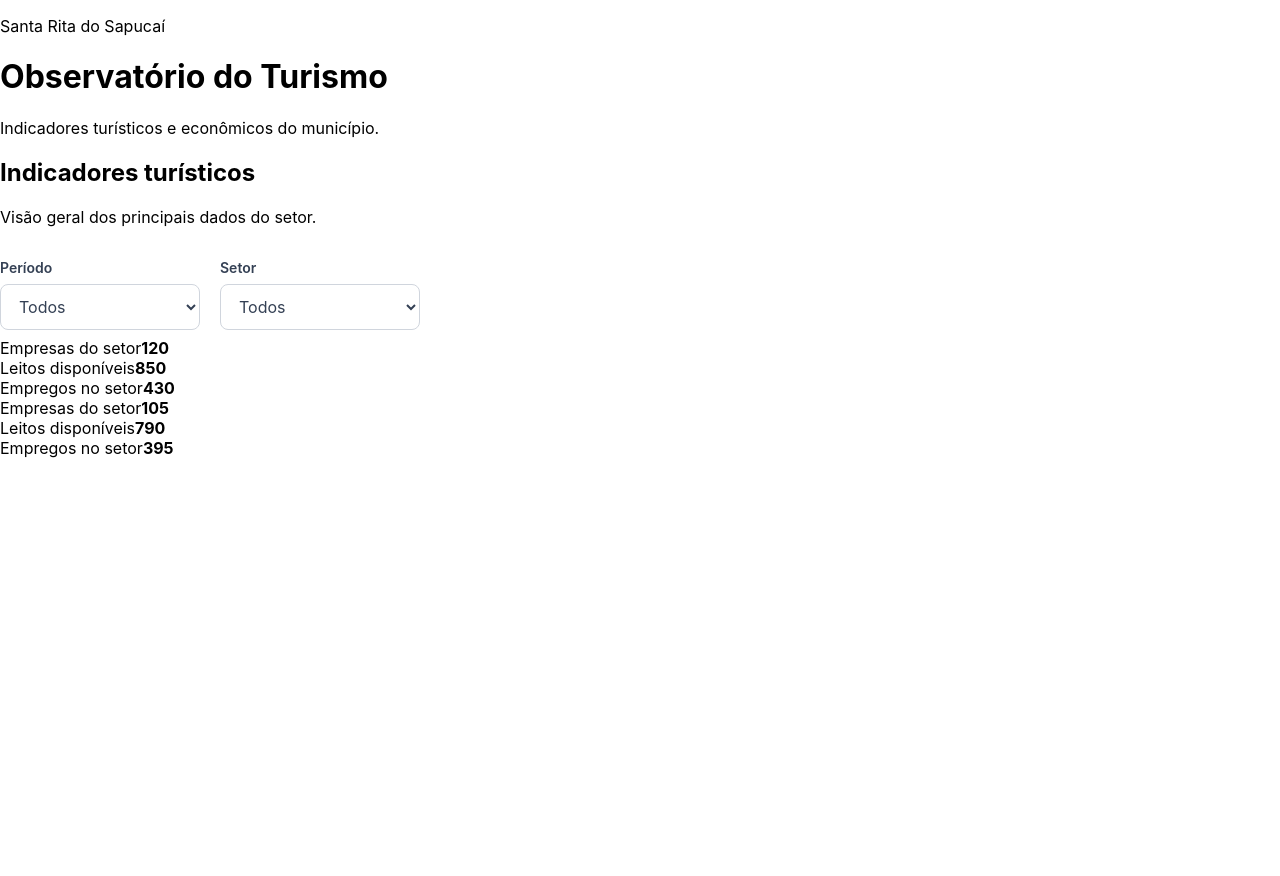
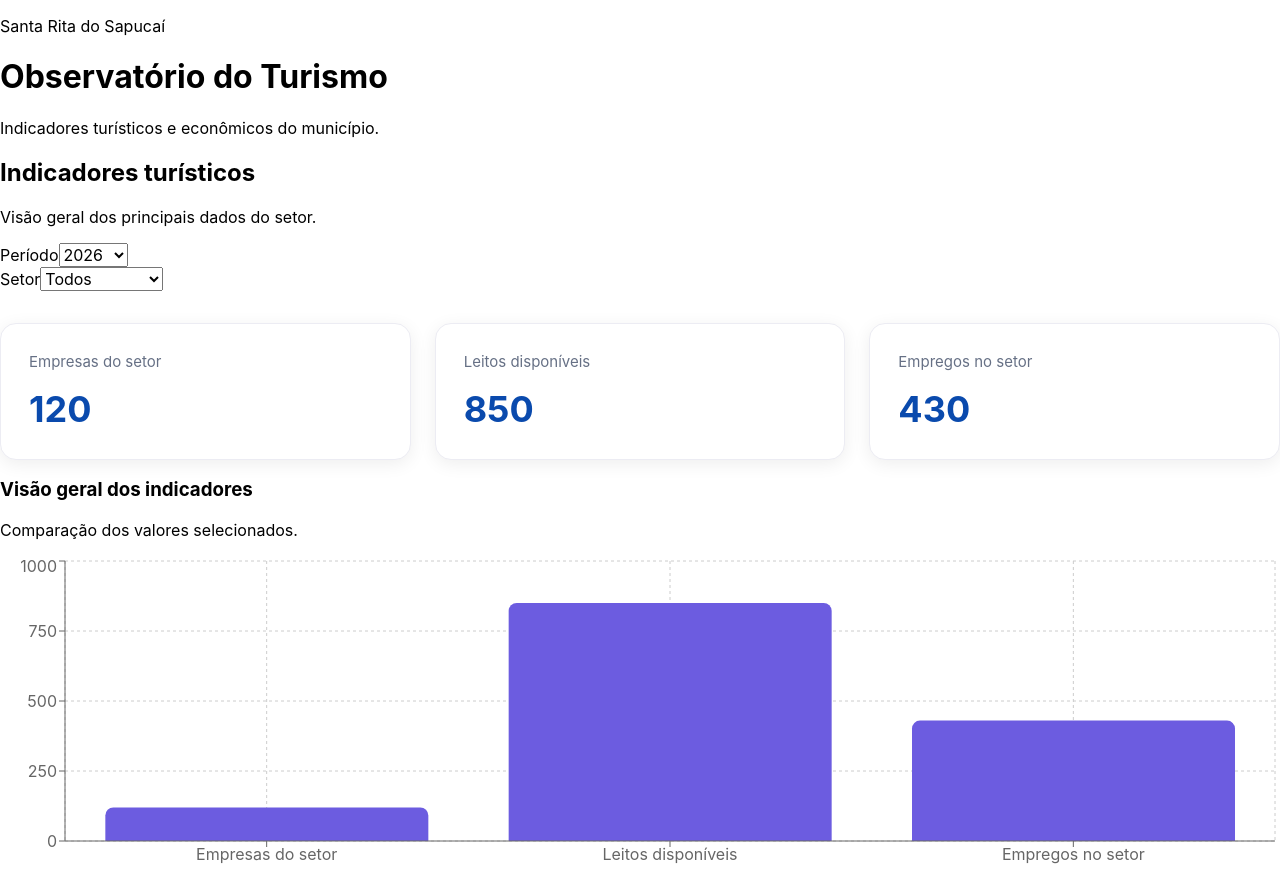
Before and after one commit to GabrielGuimaraes12/observatorio-turismo-srs, a React (Vite) app in the folder frontend/: page / in a window 1280 px wide. Before the commit the page ends 816 px from the top, so only its background shows below. Built offline with nearby package versions, Linux system fonts and the light colour scheme.

Commit message:
feat: add indicators chart to dashboard

```diff
--- /dev/null
+++ b/frontend/src/components/dashboard/IndicatorsChart.tsx
@@ -0,0 +1,45 @@
+import {
+  BarChart,
+  Bar,
+  XAxis,
+  YAxis,
+  CartesianGrid,
+  Tooltip,
+  ResponsiveContainer,
+} from 'recharts';
+
+interface ChartItem {
+  name: string;
+  value: number;
+}
+
+interface IndicatorsChartProps {
+  data: ChartItem[];
+}
+
+export function IndicatorsChart({ data }: IndicatorsChartProps) {
+  return (
+    <div className="chart-card">
+      <div className="chart-header">
+        <h3>Visão geral dos indicadores</h3>
+        <p>Comparação dos valores selecionados.</p>
+      </div>
+
+      <div className="chart-container">
+        <ResponsiveContainer width="100%" height={320}>
+          <BarChart data={data}>
+            <CartesianGrid strokeDasharray="3 3" />
+            <XAxis dataKey="name" />
+            <YAxis />
+            <Tooltip />
+            <Bar
+              dataKey="value"
+              fill="#6c5ce0"
+              radius={[8, 8, 0, 0]}
+            />
+          </BarChart>
+        </ResponsiveContainer>
+      </div>
+    </div>
+  );
+}
--- a/frontend/src/pages/Dashboard/Dashboard.css
+++ b/frontend/src/pages/Dashboard/Dashboard.css
@@ -1,54 +1,38 @@
-.dashboard-filters {
-  display: flex;
-  gap: 20px;
+.indicator-grid {
+  display: grid;
+  grid-template-columns: repeat(3, 1fr);
+  gap: 24px;
   margin-top: 32px;
-  margin-bottom: 8px;
-  flex-wrap: wrap;
 }
 
-.filter-group {
-  display: flex;
-  flex-direction: column;
-  gap: 8px;
+.indicator-card {
+  background: white;
+  border-radius: 16px;
+  padding: 28px;
+  box-shadow: 0 4px 18px rgba(0, 0, 0, 0.07);
+  border: 1px solid #ececf3;
 }
 
-.filter-group label {
-  font-size: 14px;
-  font-weight: 600;
-  color: #344054;
+.indicator-label {
+  display: block;
+  color: #667085;
+  font-size: 15px;
+  margin-bottom: 16px;
 }
 
-.filter-group select {
-  min-width: 200px;
-  padding: 11px 14px;
-
-  background: white;
-  color: #344054;
-
-  border: 1px solid #d0d5dd;
-  border-radius: 8px;
-
-  outline: none;
-  cursor: pointer;
+.indicator-value {
+  display: block;
+  font-size: 36px;
+  color: #0a4aad;
 }
 
-.filter-group select:focus {
-  border-color: #6c5ce0;
-  box-shadow: 0 0 0 3px rgba(108, 92, 224, 0.12);
+.indicator-unit {
+  font-size: 16px;
+  color: #667085;
 }
 
-.no-results {
-  margin-top: 32px;
-  color: #667085;
-  text-align: center;
-}
-
-@media (max-width: 600px) {
-  .dashboard-filters {
-    flex-direction: column;
-  }
-
-  .filter-group select {
-    width: 100%;
+@media (max-width: 800px) {
+  .indicator-grid {
+    grid-template-columns: 1fr;
   }
 }
--- a/frontend/src/pages/Dashboard/Dashboard.tsx
+++ b/frontend/src/pages/Dashboard/Dashboard.tsx
@@ -1,10 +1,11 @@
 import { useState } from 'react';
 import { mockIndicators } from '../../services/mockIndicators';
 import { IndicatorCard } from '../../components/dashboard/IndicatorCard';
+import { IndicatorsChart } from '../../components/dashboard/IndicatorsChart';
 import './Dashboard.css';
 
 export function Dashboard() {
-  const [selectedPeriod, setSelectedPeriod] = useState('Todos');
+  const [selectedPeriod, setSelectedPeriod] = useState('2026');
   const [selectedSector, setSelectedSector] = useState('Todos');
 
   const periods = [
@@ -94,6 +95,16 @@ export function Dashboard() {
           ))}
         </div>
 
+        <IndicatorsChart
+          data={filteredIndicators.map((indicator) => ({
+            name:
+              selectedPeriod === 'Todos'
+              ? `${indicator.name} - ${indicator.period}`
+              : indicator.name,
+            value: indicator.value,
+          }))}
+        />
+
         {filteredIndicators.length === 0 && (
           <p className="no-results">
             Nenhum indicador encontrado para os filtros selecionados.
--- a/frontend/vite.config.ts
+++ b/frontend/vite.config.ts
@@ -1,7 +1,10 @@
-import react from '@vitejs/plugin-react'
-import { defineConfig } from 'vite'
+import { defineConfig } from 'vite';
+import react from '@vitejs/plugin-react';
 
-// https://vite.dev/config/
 export default defineConfig({
   plugins: [react()],
-})
+
+  resolve: {
+    dedupe: ['react', 'react-dom'],
+  },
+});
```
